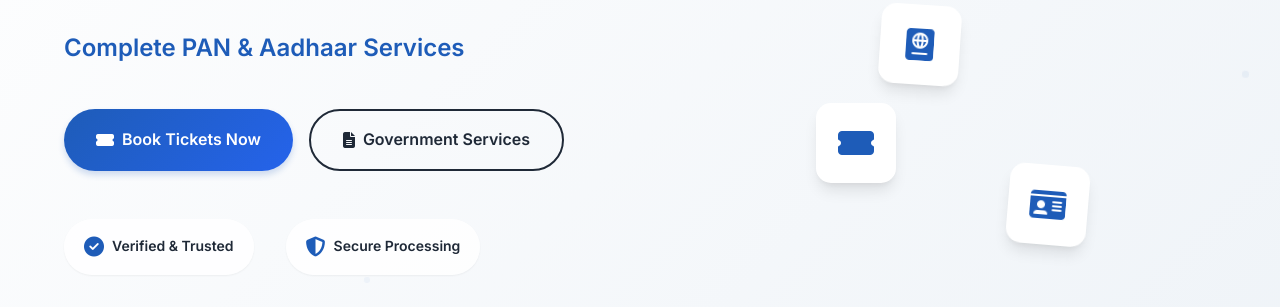
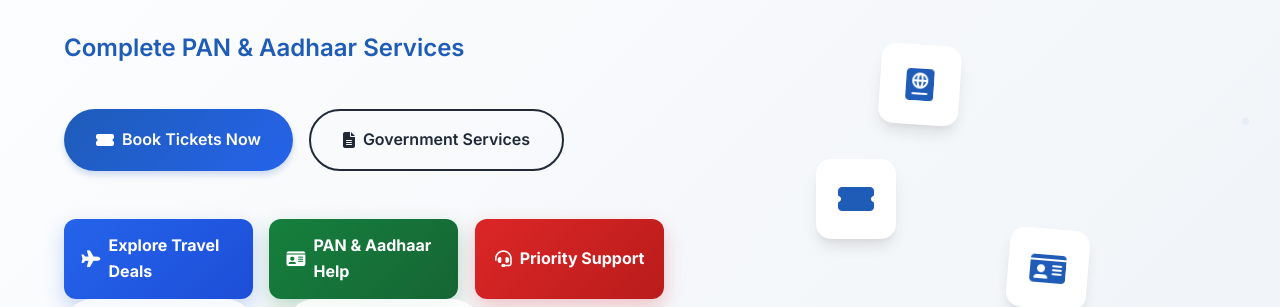
Before and after one commit to SupreethRagavendra/Good-way_pro, a plain HTML site: page index.html in a window 1280 px wide. Shown: the part 386-693 px from the top of the page. Drawn offline with nearby package versions, Linux system fonts and the light colour scheme.

Commit message:
feat(ui): add interactive Quick Actions with brand accents (blue #2563EB, green #15803D, red #DC2626) and helper variables

```diff
--- a/css/main.css
+++ b/css/main.css
@@ -16,6 +16,14 @@
         --warning: #F59E0B;
         --error: #DC2626;
 
+        /* Interactive accent helpers */
+        --blue-accent: #2563EB;
+        --blue-accent-dark: #1D4ED8;
+        --green-accent: #15803D;
+        --green-accent-dark: #166534;
+        --red-accent: #DC2626;
+        --red-accent-dark: #B91C1C;
+
         --text-xs: 0.75rem;
         --text-sm: 0.875rem;
         --text-base: 1rem;
@@ -435,6 +443,40 @@
         margin-bottom: 3rem;
 
     }
+
+    /* Quick Actions (three-accent CTA row) */
+    .quick-actions {
+        display: grid;
+        grid-template-columns: repeat(3, minmax(0, 1fr));
+        gap: 1rem;
+        margin-top: 1.25rem;
+    }
+    @media (max-width: 768px) {
+        .quick-actions {
+            grid-template-columns: 1fr;
+        }
+    }
+    .qa-btn {
+        display: inline-flex;
+        align-items: center;
+        justify-content: center;
+        gap: 0.5rem;
+        padding: 0.9rem 1.1rem;
+        border-radius: 12px;
+        font-weight: 700;
+        color: #fff;
+        text-decoration: none;
+        transition: transform 0.2s ease, box-shadow 0.2s ease, filter 0.2s ease;
+        will-change: transform;
+        min-height: 48px;
+    }
+    .qa-btn:focus-visible { outline: 3px solid rgba(255,255,255,0.6); outline-offset: 2px; }
+    .qa-btn:hover { transform: translateY(-2px); filter: brightness(1.05); }
+    .qa-btn:active { transform: translateY(0); filter: brightness(0.98); }
+    .qa-blue { background: linear-gradient(135deg, var(--blue-accent), var(--blue-accent-dark)); box-shadow: 0 8px 20px rgba(37, 99, 235, 0.25); }
+    .qa-green { background: linear-gradient(135deg, var(--green-accent), var(--green-accent-dark)); box-shadow: 0 8px 20px rgba(21, 128, 61, 0.25); }
+    .qa-red { background: linear-gradient(135deg, var(--red-accent), var(--red-accent-dark)); box-shadow: 0 8px 20px rgba(220, 38, 38, 0.25); }
+    .qa-btn i { font-size: 1.05rem; }
 
     /* Button styles */
     .btn-primary {
--- a/index.html
+++ b/index.html
@@ -247,6 +247,21 @@
                 </a>
                 <a class="btn-secondary" id="cta" href="services.html">
                     <i class="fas fa-file-alt"></i> Government Services
+                </a>
+            </div>
+
+            <div class="quick-actions" aria-label="Quick actions">
+                <a href="services.html#travel" class="qa-btn qa-blue">
+                    <i class="fas fa-plane"></i>
+                    Explore Travel Deals
+                </a>
+                <a href="services.html#government-services" class="qa-btn qa-green">
+                    <i class="fas fa-id-card"></i>
+                    PAN & Aadhaar Help
+                </a>
+                <a href="services.html#emergency" class="qa-btn qa-red">
+                    <i class="fas fa-headset"></i>
+                    Priority Support
                 </a>
             </div>
 
```
